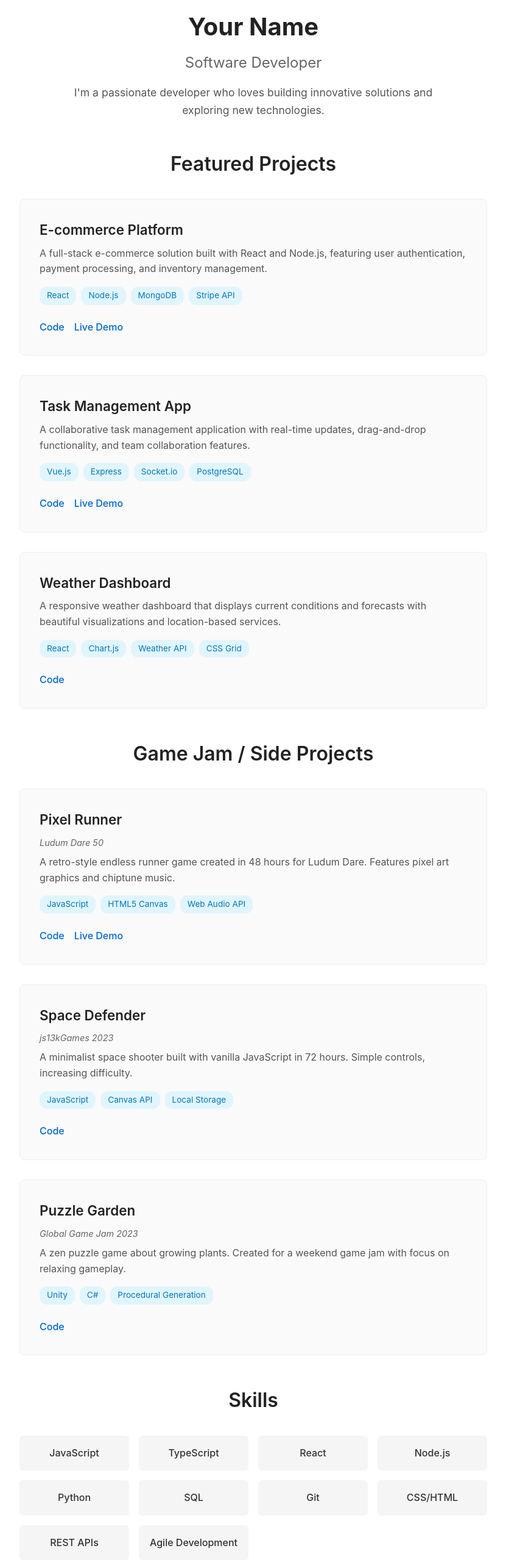
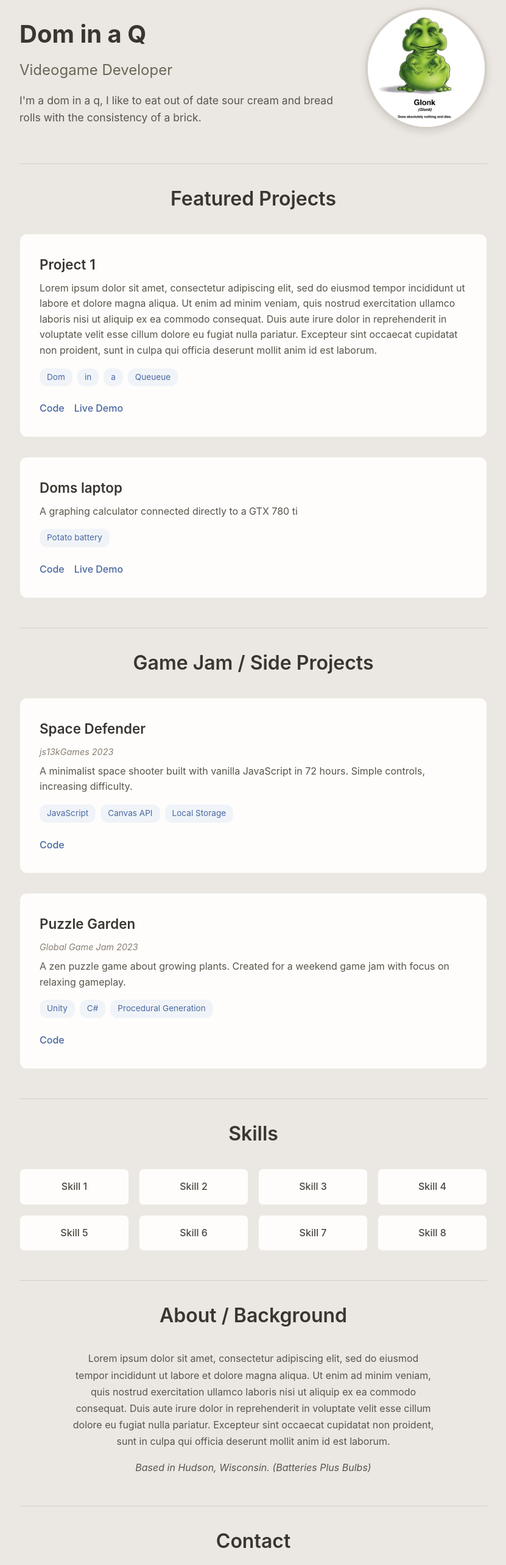
Before and after one commit to TheSingularis/portfolio, a React (Vite) app: page / in a window 1280 px wide. Shown: the part 20-2586 px from the top of the page at 61% size, without its empty margins (224-1055 px from the left). Built offline with nearby package versions, Linux system fonts and the light colour scheme.

Commit message:
good style and layout changes

```diff
--- a/src/App.jsx
+++ b/src/App.jsx
@@ -1,5 +1,5 @@
 import React from 'react';
-import ProjectSection from './components/ProjectSection';
+import ProjectSection from './components/ProjectSection.jsx';
 import portfolioData from './data/portfolio.json';
 
 function App() {
@@ -10,15 +10,29 @@ function App() {
       <main className="main-content">
         {/* Hero/Intro Section */}
         <section className="section hero">
-          <h1 className="hero-name">{personal.name}</h1>
-          <h2 className="hero-title">{personal.title}</h2>
-          <p className="hero-intro">{personal.intro}</p>
+          <div className="hero-content">
+            <div className="hero-text">
+              <h1 className="hero-name">{personal.name}</h1>
+              <h2 className="hero-title">{personal.title}</h2>
+              <p className="hero-intro">{personal.intro}</p>
+            </div>
+            {personal.profileImage && (
+              <div className="profile-image-container">
+                <img
+                  src={personal.profileImage}
+                  alt={`${personal.name} profile`}
+                  className="profile-image"
+                />
+              </div>
+            )}
+          </div>
         </section>
 
         {/* Featured Projects */}
         <ProjectSection
           title="Featured Projects"
           projects={featuredProjects}
+          className="section-divider"
         />
 
         {/* Game Jam / Side Projects */}
@@ -26,10 +40,11 @@ function App() {
           title="Game Jam / Side Projects"
           projects={gameJamProjects}
           isGameJam={true}
+          className="section-divider"
         />
 
         {/* Skills Section */}
-        <section className="section">
+        <section className="section section-divider">
           <h2 className="section-title">Skills</h2>
           <div className="skills-grid">
             {skills.map((skill, index) => (
@@ -39,7 +54,7 @@ function App() {
         </section>
 
         {/* About / Background */}
-        <section className="section">
+        <section className="section section-divider">
           <h2 className="section-title">About / Background</h2>
           <div className="about-content">
             <p>{personal.about}</p>
@@ -50,19 +65,30 @@ function App() {
         </section>
 
         {/* Contact */}
-        <section className="section contact">
+        <section className="section section-divider contact">
           <h2 className="section-title">Contact</h2>
           <div className="contact-content">
             <p>Get in touch:</p>
             <a href={`mailto:${personal.email}`} className="email-link">
               {personal.email}
             </a>
+            {personal.resume && (
+              <div className="resume-download">
+                <a
+                  href={personal.resume}
+                  download
+                  className="resume-link"
+                >
+                    Download Resume
+                </a>
+              </div>
+            )}
           </div>
         </section>
 
         {/* Footer */}
         <footer className="footer">
-          <p>&copy; 2025 {personal.name}. Built with React & Vite.</p>
+          <p>&copy; 2025 {personal.name}</p>
         </footer>
       </main>
     </div>
--- a/src/components/ProjectSection.jsx
+++ b/src/components/ProjectSection.jsx
@@ -1,9 +1,9 @@
 import React from 'react';
 import ProjectCard from './ProjectCard';
 
-const ProjectSection = ({ title, projects, isGameJam = false }) => {
+const ProjectSection = ({ title, projects, isGameJam = false, className = "" }) => {
   return (
-    <section className="section">
+    <section className={`section ${className}`.trim()}>
       <h2 className="section-title">{title}</h2>
       <div className="projects-grid">
         {projects.map((project) => (
--- a/src/data/portfolio.json
+++ b/src/data/portfolio.json
@@ -1,61 +1,46 @@
 {
   "personal": {
-    "name": "Your Name",
-    "title": "Software Developer",
-    "intro": "I'm a passionate developer who loves building innovative solutions and exploring new technologies.",
+    "name": "Dom in a Q",
+    "title": "Videogame Developer",
+    "intro": "I'm a dom in a q, I like to eat out of date sour cream and bread rolls with the consistency of a brick.",
     "email": "your.email@example.com",
-    "about": "I have a strong background in software development with experience in web technologies, mobile apps, and game development. When I'm not coding, you'll find me experimenting with new frameworks or participating in game jams.",
-    "location": "Your City"
+    "about": "Lorem ipsum dolor sit amet, consectetur adipiscing elit, sed do eiusmod tempor incididunt ut labore et dolore magna aliqua. Ut enim ad minim veniam, quis nostrud exercitation ullamco laboris nisi ut aliquip ex ea commodo consequat. Duis aute irure dolor in reprehenderit in voluptate velit esse cillum dolore eu fugiat nulla pariatur. Excepteur sint occaecat cupidatat non proident, sunt in culpa qui officia deserunt mollit anim id est laborum.",
+    "location": "Hudson, Wisconsin. (Batteries Plus Bulbs)",
+    "profileImage": "/profile.jpg",
+    "resume": "/resume.pdf"
   },
   "skills": [
-    "JavaScript",
-    "TypeScript",
-    "React",
-    "Node.js",
-    "Python",
-    "SQL",
-    "Git",
-    "CSS/HTML",
-    "REST APIs",
-    "Agile Development"
+    "Skill 1",
+    "Skill 2",
+    "Skill 3",
+    "Skill 4",
+    "Skill 5",
+    "Skill 6",
+    "Skill 7",
+    "Skill 8"
   ],
   "featuredProjects": [
     {
       "id": 1,
-      "title": "E-commerce Platform",
-      "description": "A full-stack e-commerce solution built with React and Node.js, featuring user authentication, payment processing, and inventory management.",
-      "technologies": ["React", "Node.js", "MongoDB", "Stripe API"],
+      "title": "Project 1",
+      "description": "Lorem ipsum dolor sit amet, consectetur adipiscing elit, sed do eiusmod tempor incididunt ut labore et dolore magna aliqua. Ut enim ad minim veniam, quis nostrud exercitation ullamco laboris nisi ut aliquip ex ea commodo consequat. Duis aute irure dolor in reprehenderit in voluptate velit esse cillum dolore eu fugiat nulla pariatur. Excepteur sint occaecat cupidatat non proident, sunt in culpa qui officia deserunt mollit anim id est laborum.",
+      "technologies": ["Dom", "in", "a", "Queueue"],
       "link": "https://github.com/yourusername/ecommerce-platform",
       "live": "https://your-ecommerce-demo.com"
     },
+
     {
-      "id": 2,
-      "title": "Task Management App",
-      "description": "A collaborative task management application with real-time updates, drag-and-drop functionality, and team collaboration features.",
-      "technologies": ["Vue.js", "Express", "Socket.io", "PostgreSQL"],
-      "link": "https://github.com/yourusername/task-manager",
-      "live": "https://your-task-app.com"
-    },
-    {
-      "id": 3,
-      "title": "Weather Dashboard",
-      "description": "A responsive weather dashboard that displays current conditions and forecasts with beautiful visualizations and location-based services.",
-      "technologies": ["React", "Chart.js", "Weather API", "CSS Grid"],
-      "link": "https://github.com/yourusername/weather-dashboard"
+      "id": 1,
+      "title": "Doms laptop",
+      "description": "A graphing calculator connected directly to a GTX 780 ti",
+      "technologies": ["Potato battery"],
+      "link": "https://github.com/yourusername/pixel-runner",
+      "live": "https://your-pixel-runner.com"
     }
   ],
   "gameJamProjects": [
     {
       "id": 1,
-      "title": "Pixel Runner",
-      "description": "A retro-style endless runner game created in 48 hours for Ludum Dare. Features pixel art graphics and chiptune music.",
-      "technologies": ["JavaScript", "HTML5 Canvas", "Web Audio API"],
-      "link": "https://github.com/yourusername/pixel-runner",
-      "live": "https://your-pixel-runner.com",
-      "event": "Ludum Dare 50"
-    },
-    {
-      "id": 2,
       "title": "Space Defender",
       "description": "A minimalist space shooter built with vanilla JavaScript in 72 hours. Simple controls, increasing difficulty.",
       "technologies": ["JavaScript", "Canvas API", "Local Storage"],
--- a/src/index.css
+++ b/src/index.css
@@ -12,8 +12,8 @@ body {
   -webkit-font-smoothing: antialiased;
   -moz-osx-font-smoothing: grayscale;
   line-height: 1.6;
-  color: #333;
-  background-color: #fff;
+  color: #4a453f;
+  background-color: #ebe7e2;
 }
 
 /* App layout */
@@ -29,27 +29,56 @@ body {
 
 /* Hero section */
 .hero {
-  text-align: center;
   margin-bottom: 4rem;
+}
+
+.hero-content {
+  display: flex;
+  align-items: center;
+  gap: 3rem;
+  text-align: left;
+}
+
+.hero-text {
+  flex: 1;
+}
+
+.profile-image-container {
+  flex-shrink: 0;
+}
+
+.profile-image {
+  width: 200px;
+  height: 200px;
+  border-radius: 50%;
+  object-fit: cover;
+  border: 4px solid #d4cfc7;
+  box-shadow: 0 4px 12px rgba(74, 69, 63, 0.15);
+  transition: all 0.3s ease;
+}
+
+.profile-image:hover {
+  transform: scale(1.05);
+  box-shadow: 0 6px 20px rgba(74, 69, 63, 0.2);
 }
 
 .hero-name {
   font-size: 2.5rem;
   font-weight: 700;
   margin-bottom: 0.5rem;
-  color: #222;
+  color: #3a3530;
 }
 
 .hero-title {
   font-size: 1.5rem;
   font-weight: 400;
-  color: #666;
+  color: #6b6458;
   margin-bottom: 1rem;
 }
 
 .hero-intro {
   font-size: 1.1rem;
-  color: #555;
+  color: #5a544b;
   max-width: 600px;
   margin: 0 auto;
 }
@@ -59,12 +88,27 @@ body {
   margin-bottom: 3rem;
 }
 
+.section-divider {
+  position: relative;
+  padding-top: 2rem;
+}
+
+.section-divider::before {
+  content: '';
+  position: absolute;
+  top: 0;
+  left: 0;
+  width: 100%;
+  height: 1px;
+  background-color: #d4cfc7;
+}
+
 .section-title {
   font-size: 2rem;
   font-weight: 600;
   text-align: center;
   margin-bottom: 2rem;
-  color: #222;
+  color: #3a3530;
 }
 
 /* Projects grid */
@@ -76,32 +120,33 @@ body {
 
 .project-card {
   padding: 2rem;
-  border: 1px solid #eee;
-  border-radius: 8px;
-  background-color: #fafafa;
-  transition: box-shadow 0.2s ease;
+  border: 1px solid #ede9e3;
+  border-radius: 12px;
+  background-color: #fefdfb;
+  transition: all 0.2s ease;
 }
 
 .project-card:hover {
-  box-shadow: 0 4px 12px rgba(0, 0, 0, 0.1);
+  box-shadow: 0 6px 20px rgba(74, 69, 63, 0.08);
+  border-color: #d4cfc7;
 }
 
 .project-title {
   font-size: 1.4rem;
   font-weight: 600;
   margin-bottom: 0.5rem;
-  color: #222;
+  color: #3a3530;
 }
 
 .project-event {
   font-size: 0.9rem;
-  color: #666;
+  color: #8a7f74;
   font-style: italic;
   margin-bottom: 0.5rem;
 }
 
 .project-description {
-  color: #555;
+  color: #5a544b;
   margin-bottom: 1rem;
   line-height: 1.6;
 }
@@ -112,8 +157,8 @@ body {
 
 .tech-tag {
   display: inline-block;
-  background-color: #e1f5fe;
-  color: #0277bd;
+  background-color: #f0f4f8;
+  color: #4a67a1;
   padding: 0.25rem 0.75rem;
   border-radius: 12px;
   font-size: 0.85rem;
@@ -127,15 +172,16 @@ body {
 }
 
 .project-link {
-  color: #0066cc;
+  color: #4a67a1;
   text-decoration: none;
   font-weight: 500;
   border-bottom: 1px solid transparent;
-  transition: border-color 0.2s ease;
+  transition: all 0.2s ease;
 }
 
 .project-link:hover {
-  border-bottom-color: #0066cc;
+  border-bottom-color: #4a67a1;
+  color: #2d4a82;
 }
 
 /* Skills section */
@@ -147,11 +193,12 @@ body {
 }
 
 .skill-item {
-  background-color: #f5f5f5;
+  background-color: #fefdfb;
   padding: 1rem;
-  border-radius: 6px;
+  border-radius: 8px;
   font-weight: 500;
-  color: #333;
+  color: #4a453f;
+  border: 1px solid #ede9e3;
 }
 
 /* About section */
@@ -163,13 +210,13 @@ body {
 
 .about-content p {
   margin-bottom: 1rem;
-  color: #555;
+  color: #5a544b;
   line-height: 1.7;
 }
 
 .location {
   font-style: italic;
-  color: #666;
+  color: #8a7f74;
 }
 
 /* Contact section */
@@ -184,20 +231,44 @@ body {
 
 .contact-content p {
   margin-bottom: 1rem;
-  color: #555;
+  color: #5a544b;
 }
 
 .email-link {
   font-size: 1.2rem;
-  color: #0066cc;
+  color: #4a67a1;
   text-decoration: none;
   font-weight: 600;
   border-bottom: 2px solid transparent;
-  transition: border-color 0.2s ease;
+  transition: all 0.2s ease;
 }
 
 .email-link:hover {
-  border-bottom-color: #0066cc;
+  border-bottom-color: #4a67a1;
+  color: #2d4a82;
+}
+
+.resume-download {
+  margin-top: 1.5rem;
+}
+
+.resume-link {
+  display: inline-block;
+  background-color: #4a67a1;
+  color: #ffffff;
+  text-decoration: none;
+  padding: 0.75rem 1.5rem;
+  border-radius: 6px;
+  font-weight: 600;
+  transition: all 0.2s ease;
+  border: 2px solid #4a67a1;
+}
+
+.resume-link:hover {
+  background-color: #2d4a82;
+  border-color: #2d4a82;
+  transform: translateY(-1px);
+  box-shadow: 0 4px 12px rgba(74, 103, 161, 0.2);
 }
 
 /* Footer */
@@ -205,15 +276,21 @@ body {
   margin-top: 4rem;
   padding: 2rem 0;
   text-align: center;
-  color: #888;
+  color: #9b8f84;
   font-size: 0.9rem;
-  border-top: 1px solid #eee;
+  border-top: 1px solid #ede9e3;
 }
 
 /* Responsive design */
 @media (max-width: 768px) {
   .main-content {
     padding: 1rem;
+  }
+
+  .hero-content {
+    flex-direction: column;
+    text-align: center;
+    gap: 2rem;
   }
 
   .hero-name {
```
Also changed, not shown: public/resume-instructions.md (added, +15 -0 lines), public/profile.jpg (added).
